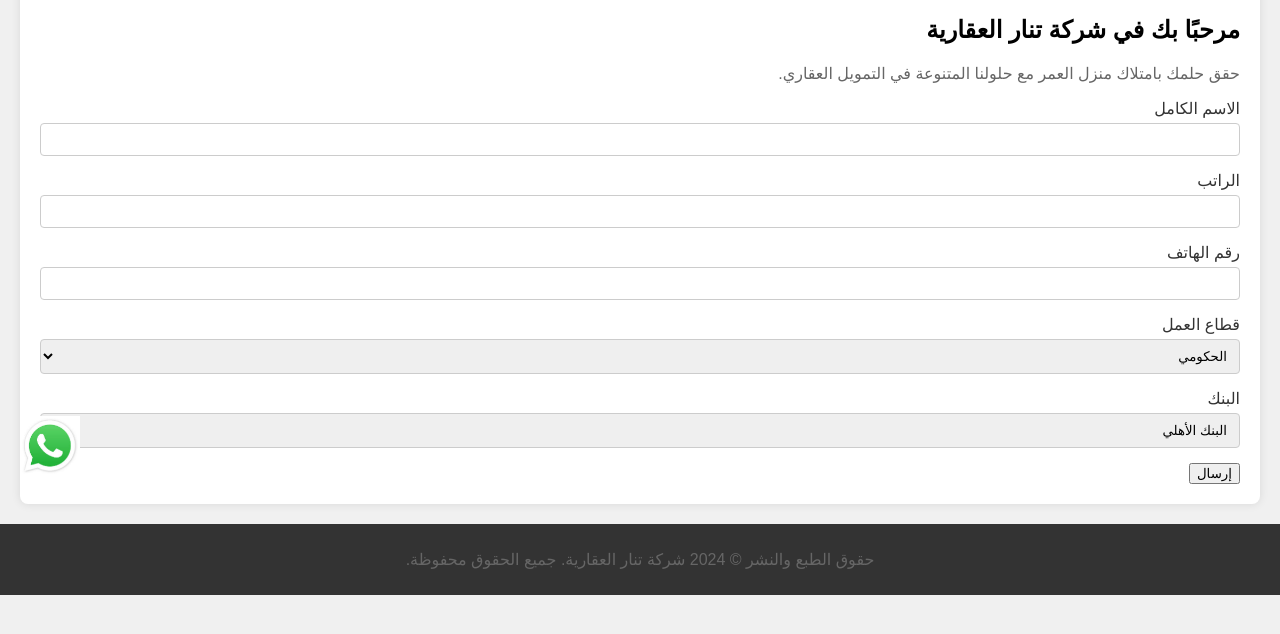
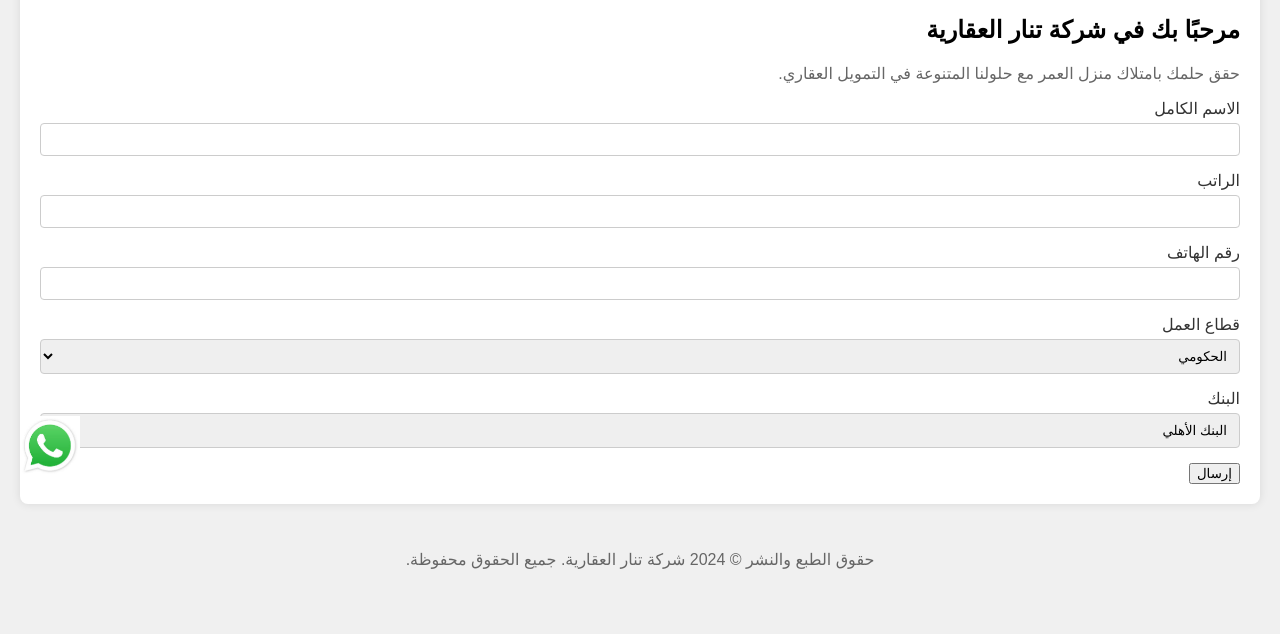
Before and after one commit to hussain6868/try2-web, a plain HTML site: page index.html in a window 1280 px wide. Shown: the part 250-884 px from the top of the page. Drawn offline with Linux system fonts and the light colour scheme.

Commit message:
Update index.html

```diff
--- a/index.html
+++ b/index.html
@@ -54,14 +54,14 @@
             margin: 5px 0;
         }
         .footer {
-            background-color: #333;
-            color: #fff;
+            color: #666; /* Text color */
             text-align: center;
             padding: 10px 0;
             width: 100%;
-            bottom: -10px; /* Partially hidden */
+            bottom: 0px; /* Partially hidden */
             transition: bottom 0.3s; /* Smooth transition */
-            z-index: 1000; /* Ensure it's above other elements */
+            z-index: 1000; /*Ensure it's above other elements */
+            background-color: transparent; /* Remove background color */
 
         }
         .form-group {
```
